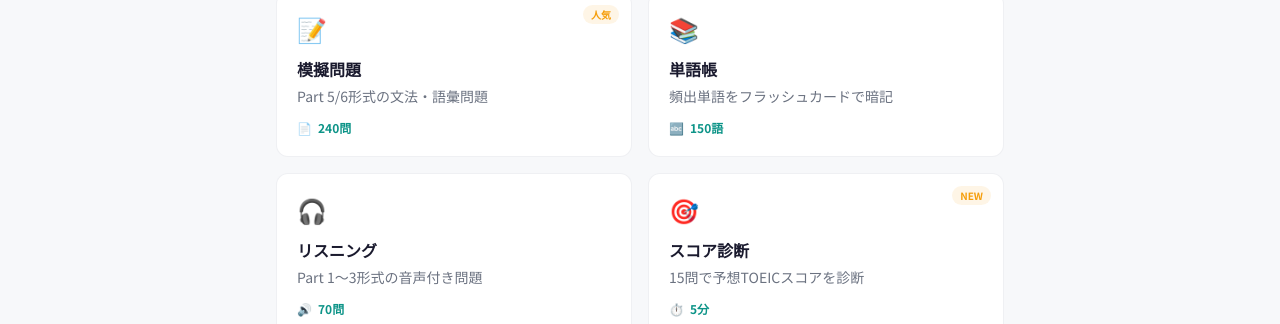
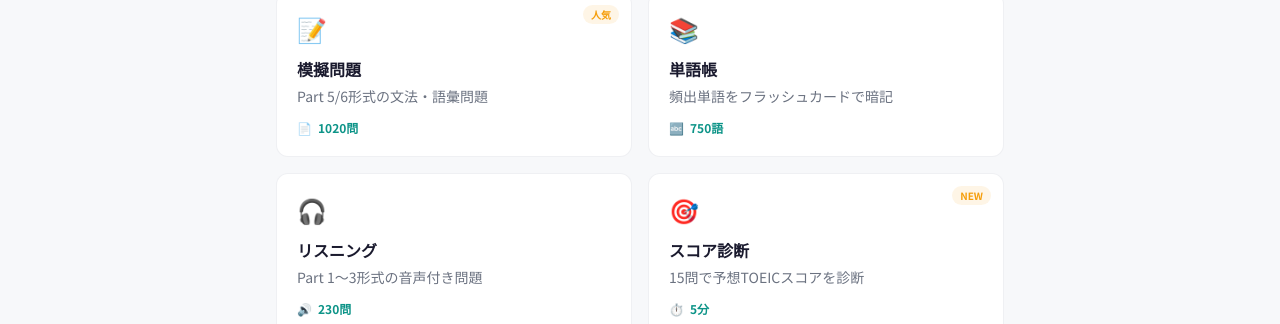
Before and after one commit to shutout8192/scordia, a Next.js app: page / in a window 1280 px wide. Shown: the part 628-952 px from the top of the page. Built offline with nearby package versions, Linux system fonts and the light colour scheme.

Commit message:
fix: show Part1 choice text, update content stats to actual counts (2000+ items)

```diff
--- a/src/app/listening/[category]/page.tsx
+++ b/src/app/listening/[category]/page.tsx
@@ -180,7 +180,7 @@ export default function ListeningSessionPage() {
         {question.choices.map((c) => (
           <button key={c.label} onClick={() => handleSelect(c.label)} disabled={answered} className={getOptionStyle(c.label)}>
             <span className="inline-flex items-center justify-center w-5 h-5 rounded text-[11px] font-bold bg-surface-dim mr-2">{c.label}</span>
-            {category === "part1" && !answered ? "" : c.text}
+            {c.text}
           </button>
         ))}
       </div>
--- a/src/app/page.tsx
+++ b/src/app/page.tsx
@@ -19,7 +19,7 @@ const features = [
     icon: "📝",
     title: "模擬問題",
     description: "Part 5/6形式の文法・語彙問題",
-    stat: "240問",
+    stat: "1020問",
     statIcon: "📄",
     badge: "人気",
   },
@@ -28,7 +28,7 @@ const features = [
     icon: "📚",
     title: "単語帳",
     description: "頻出単語をフラッシュカードで暗記",
-    stat: "150語",
+    stat: "750語",
     statIcon: "🔤",
   },
   {
@@ -36,7 +36,7 @@ const features = [
     icon: "🎧",
     title: "リスニング",
     description: "Part 1〜3形式の音声付き問題",
-    stat: "70問",
+    stat: "230問",
     statIcon: "🔊",
   },
   {
@@ -111,7 +111,7 @@ export default function HomePage() {
       <section className="max-w-3xl mx-auto px-5 -mt-6">
         <div className="bg-surface rounded-2xl border border-border/60 shadow-sm grid grid-cols-2 sm:grid-cols-4 divide-x divide-border/40 py-5">
           {[
-            { value: "460+", label: "コンテンツ" },
+            { value: "2000+", label: "コンテンツ" },
             { value: "5種", label: "学習モード" },
             { value: "¥0", label: "利用料金" },
             { value: "3段階", label: "難易度" },
--- a/src/lib/constants.ts
+++ b/src/lib/constants.ts
@@ -27,8 +27,8 @@ if (typeof window !== "undefined") {
 }
 
 export const QUIZ_CATEGORIES = [
-  { slug: "grammar", label: "文法問題", description: "Part 5形式の文法・語法問題", icon: "📝", questionCount: 120 },
-  { slug: "vocabulary", label: "語彙問題", description: "Part 5形式の語彙・語法問題", icon: "📚", questionCount: 120 },
+  { slug: "grammar", label: "文法問題", description: "Part 5形式の文法・語法問題", icon: "📝", questionCount: 480 },
+  { slug: "vocabulary", label: "語彙問題", description: "Part 5形式の語彙・語法問題", icon: "📚", questionCount: 540 },
 ] as const;
 
 export const VOCAB_CATEGORIES = [
```
